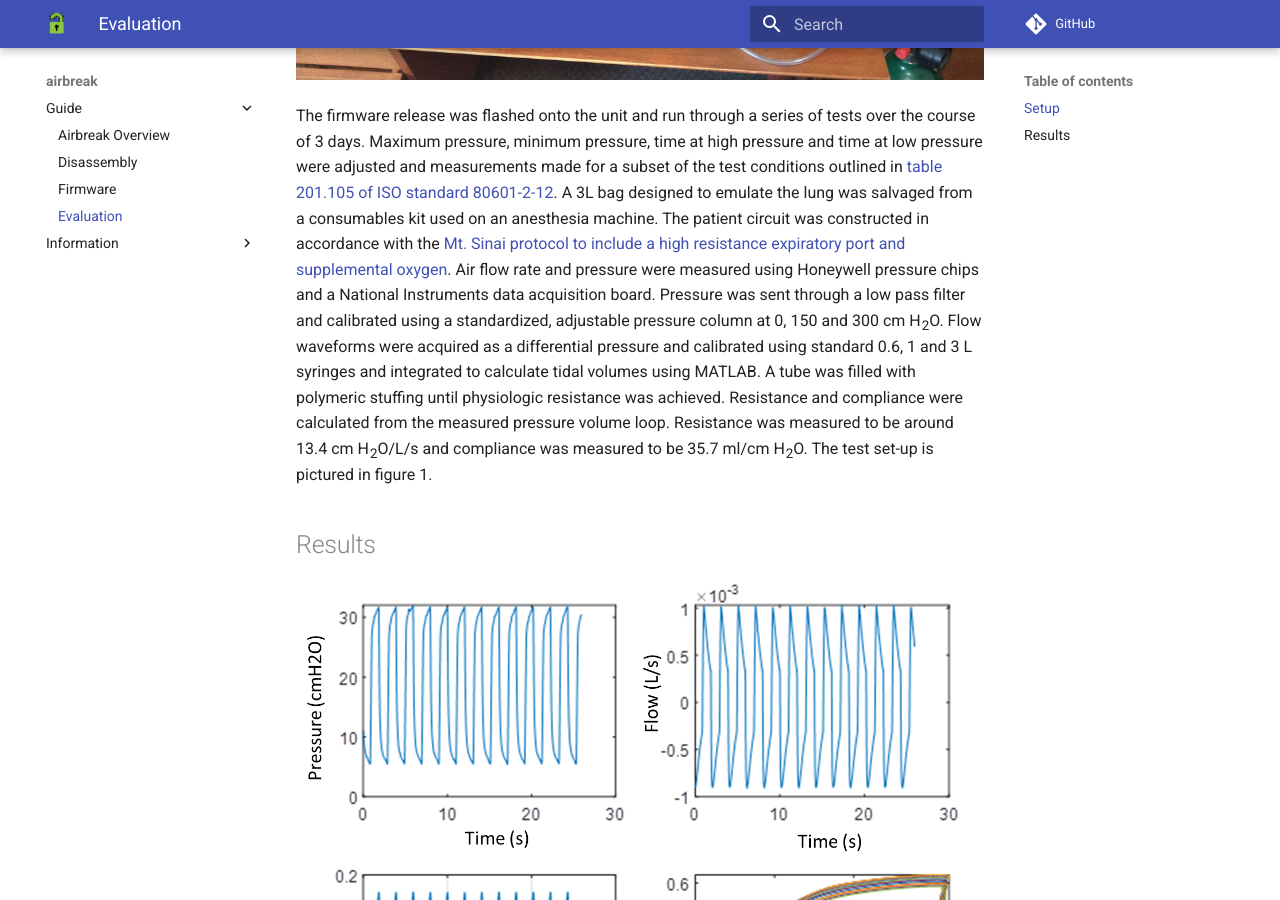
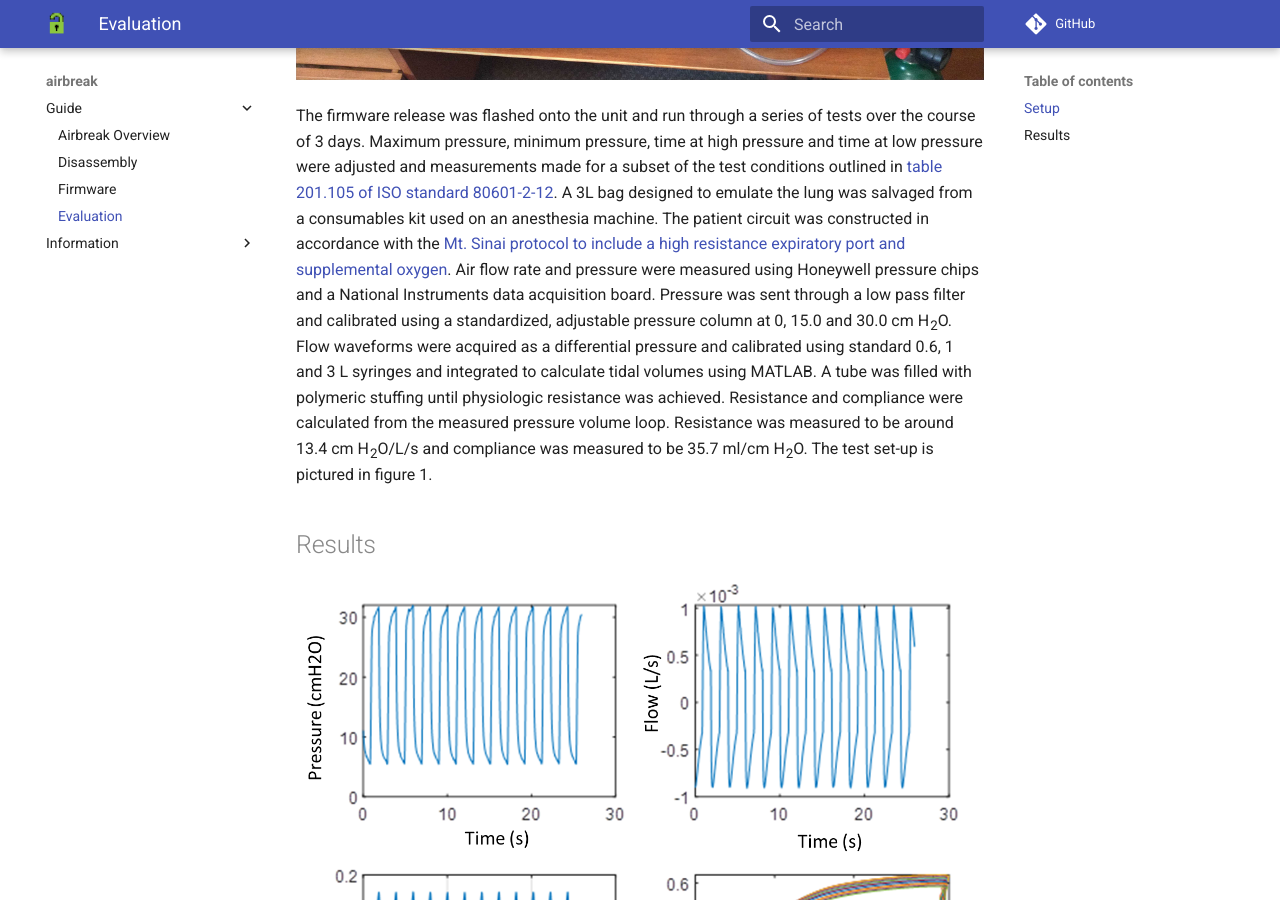
Before and after one commit to osresearch/airbreak, an MkDocs documentation site: the page built from docs/evaluation.md, in a window 1280 px wide and 900 px high, scrolled down 538 px. Built offline with MkDocs 1.6.1 and Material for MkDocs 9.7.7, drawn with Linux system fonts in a browser that asks for light colours; comment, search, counter and statistics services are not loaded.

Commit message:
docs/evaluation: restore missing decimal points

```diff
--- a/docs/evaluation.md
+++ b/docs/evaluation.md
@@ -31,8 +31,8 @@ in accordance with the
 Air flow rate and pressure
 were measured using Honeywell pressure chips and a National Instruments
 data acquisition board.  Pressure was sent through a low pass filter and
-calibrated using a standardized, adjustable pressure column at 0, 150
-and 300 cm H<sub>2</sub>O.  Flow waveforms were acquired as a differential pressure
+calibrated using a standardized, adjustable pressure column at 0, 15.0
+and 30.0 cm H<sub>2</sub>O.  Flow waveforms were acquired as a differential pressure
 and calibrated using standard 0.6, 1 and 3 L syringes and integrated to
 calculate tidal volumes using MATLAB.  A tube was filled with polymeric
 stuffing until physiologic resistance was achieved.  Resistance and
```
